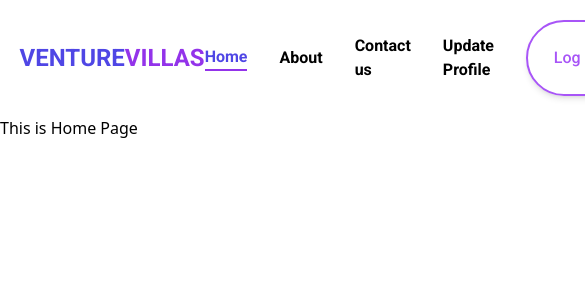
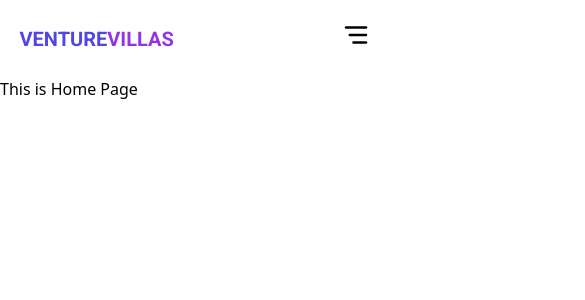
Before and after one commit to rifat-mahmudul/VentureVillas, a React (Vite) app: page / in a window 390 px wide. Shown: the top 300 px of the page, 585 px wide, since content can reach past the window. Built offline with nearby package versions, Linux system fonts and the light colour scheme.

Commit message:
Responsive Navbar Done

```diff
--- a/package.json
+++ b/package.json
@@ -15,6 +15,7 @@
     "match-sorter": "^7.0.0",
     "react": "^18.3.1",
     "react-dom": "^18.3.1",
+    "react-icons": "^5.3.0",
     "react-router-dom": "^6.27.0",
     "sort-by": "^1.2.0",
     "swiper": "^11.1.14"
--- a/src/components/Nav.jsx
+++ b/src/components/Nav.jsx
@@ -1,12 +1,18 @@
 /* eslint-disable react/no-unknown-property */
 import { NavLink } from "react-router-dom"
+import { TbMenuDeep } from "react-icons/tb";
+import { useState } from "react";
+import { RxCross2 } from "react-icons/rx";
 
 const Nav = () => {
+
+    const [open, setOpen] = useState(false);
+
     return (
         <header className="font-Roboto sticky top-0 z-50 backdrop-blur-lg">
             <div className="max-w-[90%] xl:max-w-[1200px] mx-auto flex items-center justify-between py-5">
                 <div>
-                    <h1 className="font-bold text-2xl">
+                    <h1 className="font-bold text-xl sm:text-2xl">
                         <span className="text-indigo-600">VENTURE</span>
                         <span className="text-purple-600">VILLAS</span>
                     </h1>
@@ -14,19 +20,44 @@ const Nav = () => {
 
                 <div>
                     <nav>
-                        <ul className="flex gap-8 items-center">
+                        <ul className="lg:flex gap-8 items-center hidden">
                             <NavLink className={({isActive}) => isActive ? `text-indigo-600 border-b-2 border-purple-600 font-bold` : `font-semibold`} to='/'>Home</NavLink>
                             <NavLink className={({isActive}) => isActive ? `text-indigo-600 border-b-2 border-purple-600 font-bold` : `font-semibold`} to="/about">About</NavLink>
                             <NavLink className={({isActive}) => isActive ? `text-indigo-600 border-b-2 border-purple-600 font-bold` : `font-semibold`} to='/contactUs'>Contact us</NavLink>
                             <NavLink className={({isActive}) => isActive ? `text-indigo-600 border-b-2 border-purple-600 font-bold` : `font-semibold`} to="/updateProfile">Update Profile</NavLink>
                             <NavLink to='/logIn'>
-                                <a href="#_" className="relative inline-flex items-center justify-center p-4 px-6 py-3 overflow-hidden font-medium text-indigo-600 transition duration-300 ease-out border-2 border-purple-500 rounded-full shadow-md group">
+                                <button href="#_" className="relative inline-flex items-center justify-center p-4 px-6 py-3 overflow-hidden font-medium text-indigo-600 transition duration-300 ease-out border-2 border-purple-500 rounded-full shadow-md group">
                                     <span className="absolute inset-0 flex items-center justify-center w-full h-full text-white duration-300 -translate-x-full bg-purple-500 group-hover:translate-x-0 ease">
-                                        <svg className="w-6 h-6" fill="none" stroke="currentColor" viewBox="0 0 24 24" xmlns="http://www.w3.org/2000/svg"><path stroke-linecap="round" stroke-linejoin="round" stroke-width="2" d="M14 5l7 7m0 0l-7 7m7-7H3"></path></svg>
+                                        <svg className="w-6 h-6" fill="none" stroke="currentColor" viewBox="0 0 24 24" xmlns="http://www.w3.org/2000/svg"><path  d="M14 5l7 7m0 0l-7 7m7-7H3"></path></svg>
                                     </span>
                                     <span className="absolute flex items-center justify-center w-full h-full text-purple-500 transition-all duration-300 transform group-hover:translate-x-full ease">Log in</span>
                                     <span className="relative invisible">Button Text</span>
-                                </a>
+                                </button>
+                            </NavLink>
+                        </ul>
+
+                        <button onClick={() => setOpen(!open)} className="lg:hidden">
+                            {
+                                open ?  <RxCross2 size={30} /> : <TbMenuDeep size={30} />
+                            }
+                        </button>
+
+                    </nav>
+
+                    <nav className={`bg-gradient-to-t from-indigo-600 to-purple-500 text-white w-full absolute right-0 py-4 duration-1000 ${open ? `top-16` : ` -top-96`}`}>
+                        <ul className="flex flex-col gap-8 items-center lg:hidden">
+                            <NavLink className={({isActive}) => isActive ? ` border-b-2 border-black font-bold` : `font-semibold`} to='/'>Home</NavLink>
+                            <NavLink className={({isActive}) => isActive ? ` border-b-2 border-black font-bold` : `font-semibold`} to="/about">About</NavLink>
+                            <NavLink className={({isActive}) => isActive ? ` border-b-2 border-black font-bold` : `font-semibold`} to='/contactUs'>Contact us</NavLink>
+                            <NavLink className={({isActive}) => isActive ? `border-b-2 border-black font-bold` : `font-semibold`} to="/updateProfile">Update Profile</NavLink>
+                            <NavLink to='/logIn'>
+                                <button className="relative inline-flex items-center justify-center p-4 px-6 py-3 overflow-hidden font-medium text-white transition duration-300 ease-out border-2 border-purple-500 rounded-full shadow-md group">
+                                    <span className="absolute inset-0 flex items-center justify-center w-full h-full text-white duration-300 -translate-x-full bg-purple-500 group-hover:translate-x-0 ease">
+                                        <svg className="w-6 h-6" fill="none" stroke="currentColor" viewBox="0 0 24 24" xmlns="http://www.w3.org/2000/svg"><path  d="M14 5l7 7m0 0l-7 7m7-7H3"></path></svg>
+                                    </span>
+                                    <span className="absolute flex items-center justify-center w-full h-full text-white transition-all duration-300 transform group-hover:translate-x-full ease">Log in</span>
+                                    <span className="relative invisible">Button Text</span>
+                                </button>
                             </NavLink>
                         </ul>
                     </nav>
```
Also changed, not shown: 1 other file (tests, documents, lock files or other folders).
